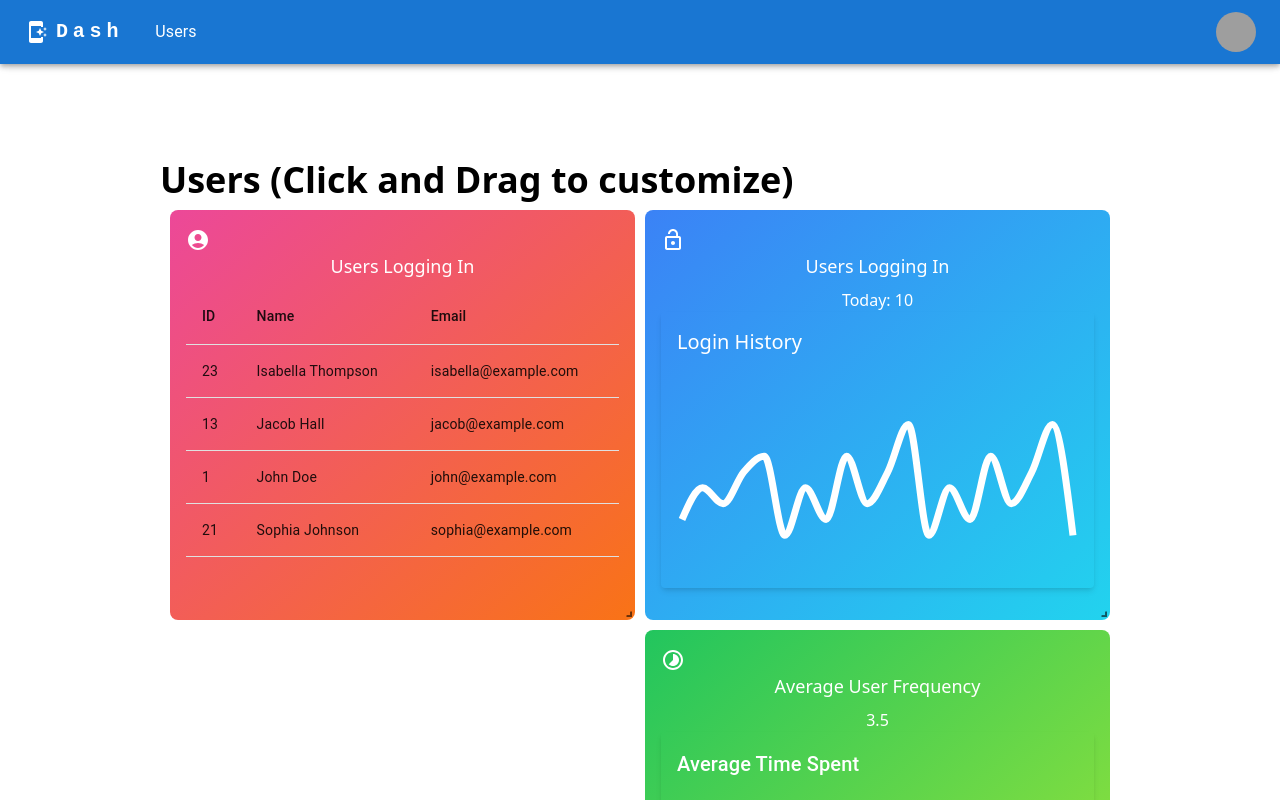
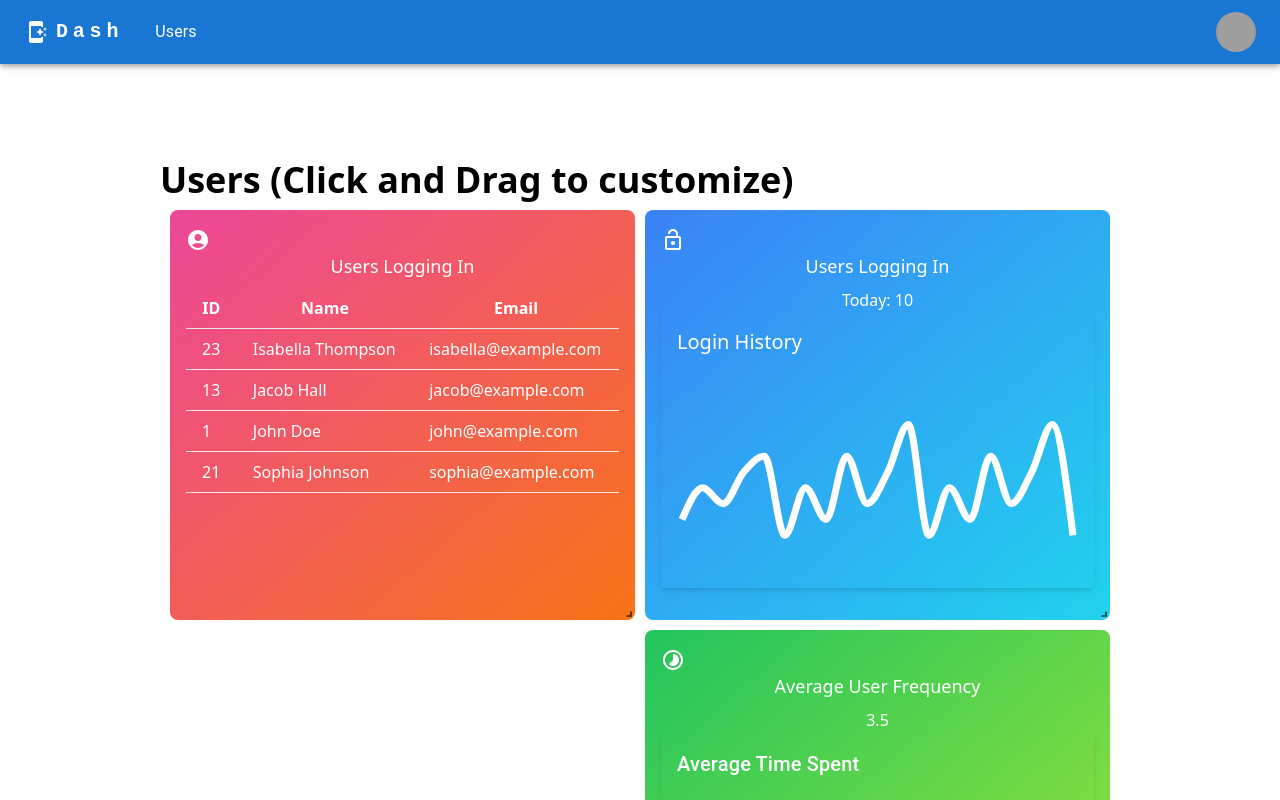
Before and after one commit to smmk123/admin-dash, a React (Create React App) app: page / in a window 1280 px wide. Shown: the top 800 px of the page. Built offline with nearby package versions, Linux system fonts and the light colour scheme; grey boxes are pictures that could not be loaded.

Commit message:
fixed size users logging in window

```diff
--- a/src/components/UsersLatesetLogin.jsx
+++ b/src/components/UsersLatesetLogin.jsx
@@ -1,12 +1,6 @@
 import React, { useEffect, useState } from 'react';
 import { fetchUsers } from '../data/Users';
-import {
-  Table,
-  TableHead,
-  TableRow,
-  TableCell,
-  TableBody,
-} from '@mui/material';
+import { AccountCircle } from '@mui/icons-material';
 
 const LatestUserDataTable = () => {
   const [data, setData] = useState([]);
@@ -66,25 +60,28 @@ const LatestUserDataTable = () => {
   };
 
   return (
-    <Table>
-      <TableHead>
-        <TableRow>
-          <TableCell>ID</TableCell>
-          <TableCell>Name</TableCell>
-          <TableCell>Email</TableCell>
-        </TableRow>
-      </TableHead>
-      <TableBody>
-        {currentData &&
-          currentData.map((user) => (
-            <TableRow key={user.id}>
-              <TableCell>{user.id}</TableCell>
-              <TableCell>{user.name}</TableCell>
-              <TableCell>{user.email}</TableCell>
-            </TableRow>
+    <>
+      <AccountCircle />
+      <h3 className="text-lg text-center font-medium mb-2">Users Logging In</h3>
+      <table className="w-full border-collapse">
+        <thead>
+          <tr>
+            <th className="py-2 px-4 border-b">ID</th>
+            <th className="py-2 px-4 border-b">Name</th>
+            <th className="py-2 px-4 border-b">Email</th>
+          </tr>
+        </thead>
+        <tbody>
+          {currentData.map((user) => (
+            <tr key={user.id}>
+              <td className="py-2 px-4 border-b">{user.id}</td>
+              <td className="py-2 px-4 border-b">{user.name}</td>
+              <td className="py-2 px-4 border-b">{user.email}</td>
+            </tr>
           ))}
-      </TableBody>
-    </Table>
+        </tbody>
+      </table>
+    </>
   );
 };
 
--- a/src/components/UsersPage.jsx
+++ b/src/components/UsersPage.jsx
@@ -6,7 +6,7 @@ import UsersGoodVsBadChart from './UsersGoodVsBadChart';
 import UsersTimeSpentChart from './UserTimeSpent';
 import LatestUserDataTable from './UsersLatesetLogin';
 import { Responsive, WidthProvider } from 'react-grid-layout';
-import { AccountCircle, LockOpen, Timelapse, Error } from '@mui/icons-material';
+import { LockOpen, Timelapse, Error } from '@mui/icons-material';
 import 'react-grid-layout/css/styles.css';
 import 'react-resizable/css/styles.css';
 
@@ -32,13 +32,9 @@ const UsersPage = () => {
       >
         <div
           key="latestUser"
-          data-grid={{ x: 0, y: 0, w: 3, h: 2 }}
+          data-grid={{ x: 0, y: 0, w: 3, h: 2, minH: 2, minW: 3 }}
           className="bg-gradient-to-br from-pink-500 to-orange-500 text-white rounded-lg p-4"
         >
-          <AccountCircle />
-          <h3 className="text-lg text-center font-medium mb-2">
-            Users Logging In
-          </h3>
           <LatestUserDataTable />
         </div>
         <div
```
